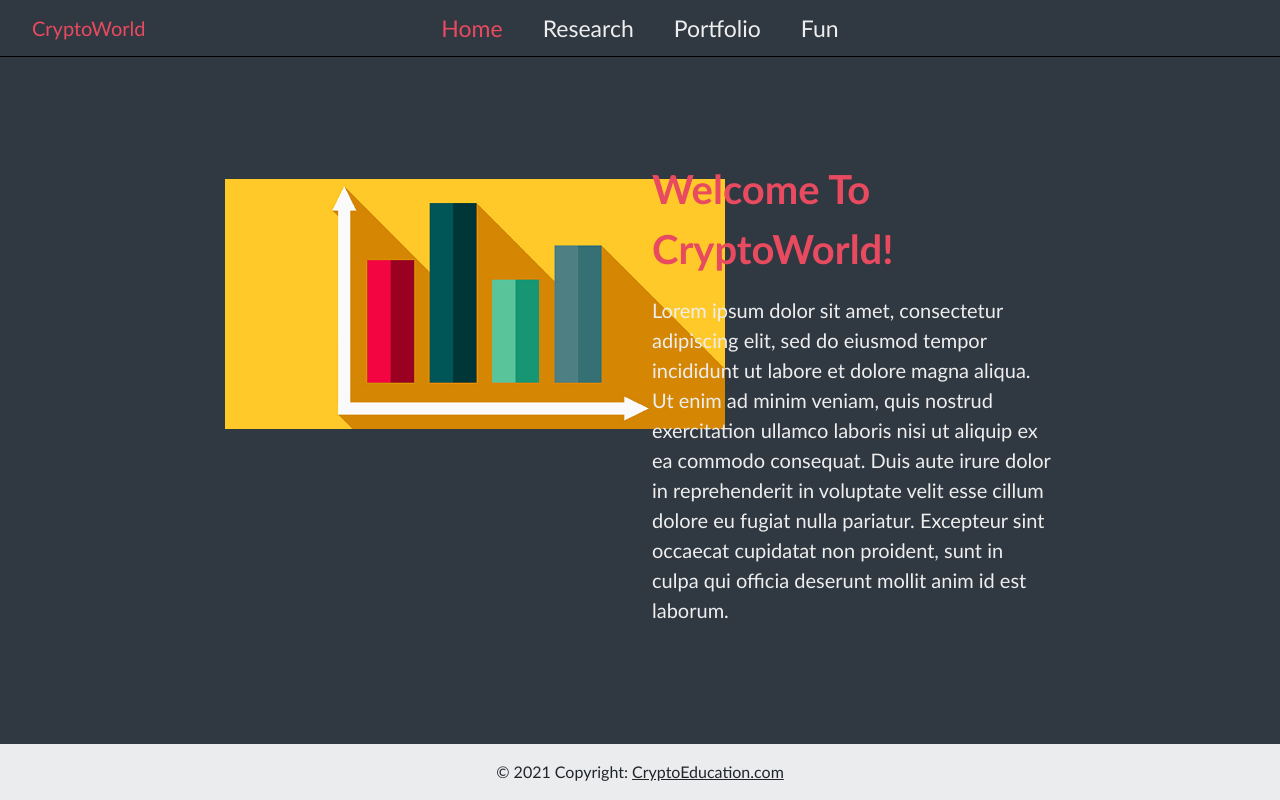
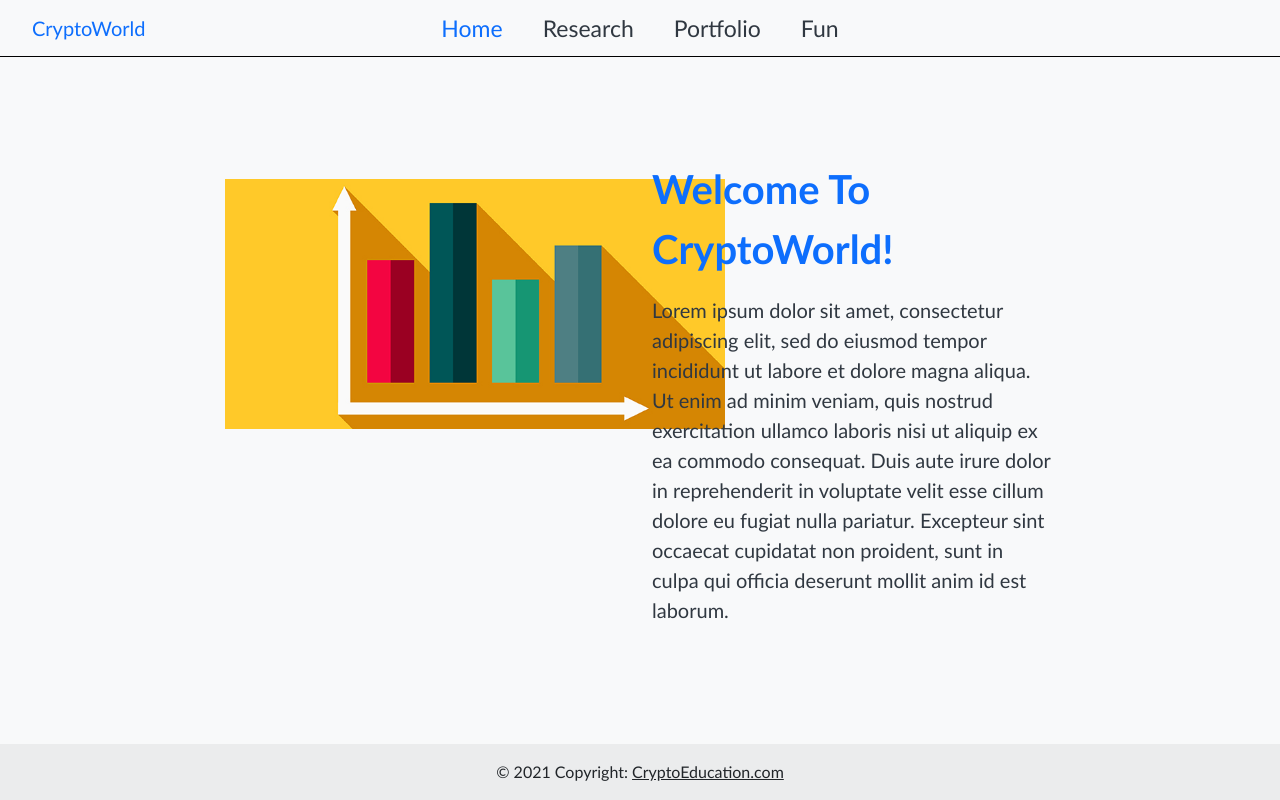
Before and after one commit to Cyrusb01/crypto_education, a Flask app: page / in a window 1280 px wide. Run offline with Flask 2, Linux system fonts and the light colour scheme; parts of the project's set-up code (start-up, migrations or seed data) failed here and were passed over.

Commit message:
removing dark and light mode

```diff
--- a/static/stylesheet.css
+++ b/static/stylesheet.css
@@ -10,12 +10,6 @@
    --color-background: #f8f9fa;
    --color-accent: #0d6efd;
    --font-color: #303841;
-}
-
-.dark-mode {
-   --color-background: #303841;
-   --color-accent: #E84A5F;
-   --font-color: #EEEEEE;
 }
 
 .zv-nav {
--- a/templates/index.html
+++ b/templates/index.html
@@ -1,5 +1,5 @@
 <!doctype html>
-<html lang="en" style="height:100%; " class="dark-mode">
+<html lang="en" style="height:100%; " class="light-mode">
     <head>
     <!-- Required meta tags -->
         <meta charset="utf-8">
--- a/templates/portfolio.html
+++ b/templates/portfolio.html
@@ -1,5 +1,5 @@
 <!doctype html>
-<html lang="en" style="height:100%; " class="dark-mode">
+<html lang="en" style="height:100%; " class="light-mode">
     <head>
     <!-- Required meta tags -->
         <meta charset="utf-8">
--- a/templates/research.html
+++ b/templates/research.html
@@ -1,5 +1,5 @@
 <!doctype html>
-<html lang="en" style="height:100%; " class="dark-mode">
+<html lang="en" style="height:100%; " class="light-mode">
     <head>
     <!-- Required meta tags -->
         <meta charset="utf-8">
--- a/templates/tickerlearning.html
+++ b/templates/tickerlearning.html
@@ -1,5 +1,5 @@
 <!doctype html>
-<html lang="en" style="height:100%; " class="dark-mode">
+<html lang="en" style="height:100%; " class="light-mode">
     <head>
     <!-- Required meta tags -->
         <meta charset="utf-8">
```
